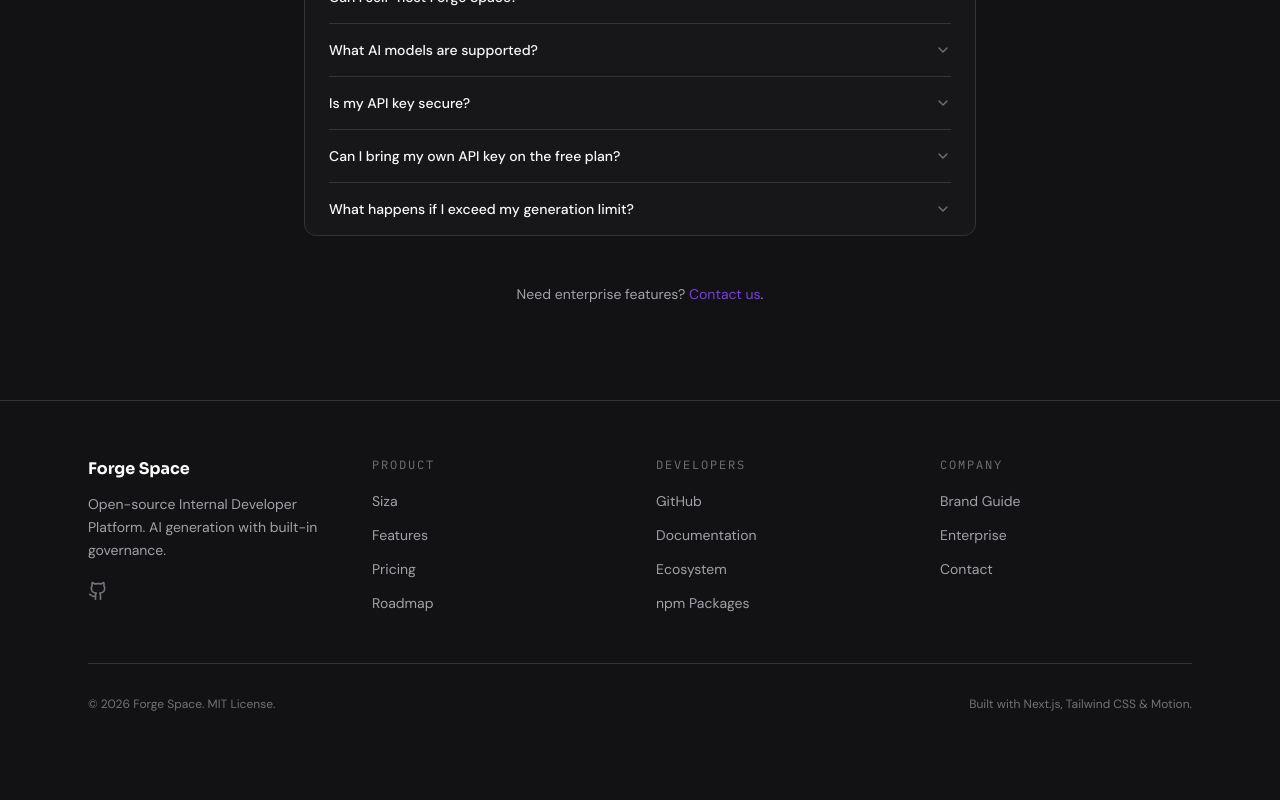
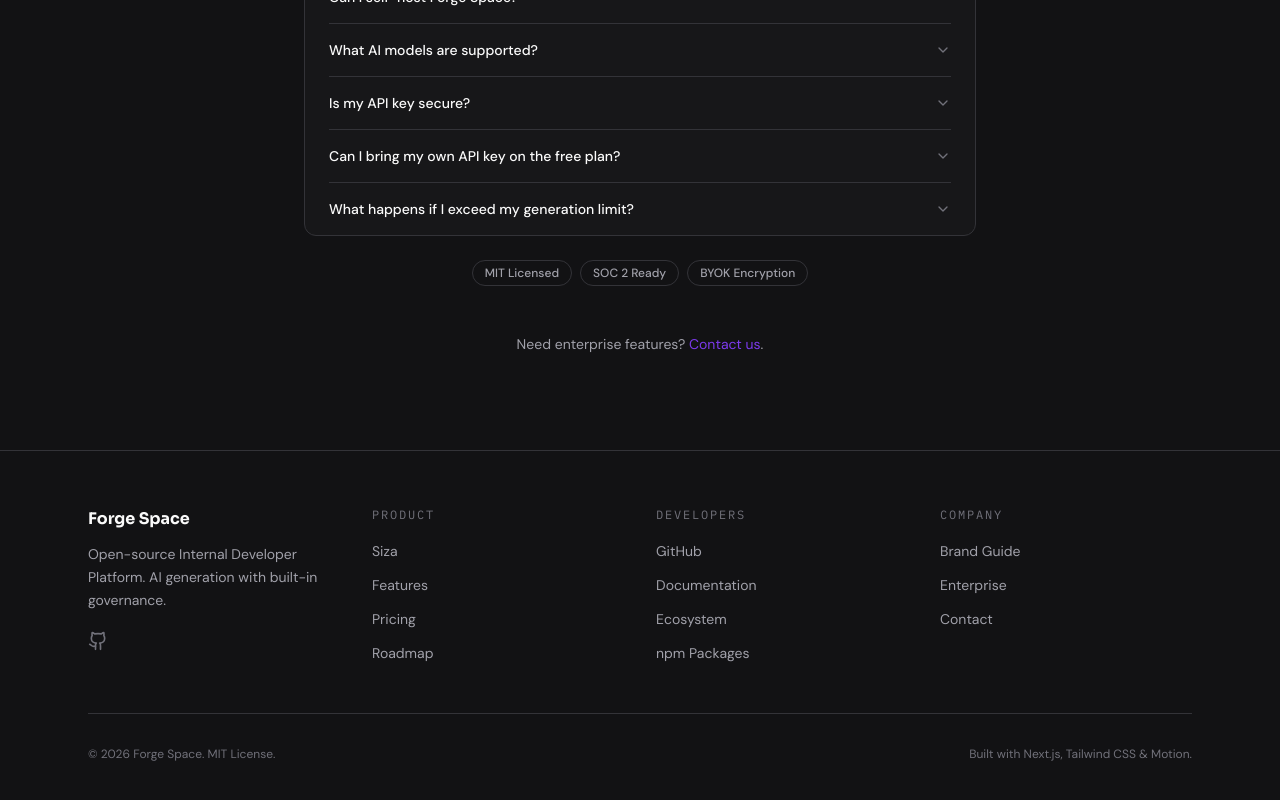
Before and after one commit to Forge-Space/forgespace-web, a Next.js app: page /pricing in a window 1280 px wide. Shown: the part 1481-2281 px from the top of the page. Before the commit the page ends 2249 px from the top, so only its background shows below. Built offline with nearby package versions, Linux system fonts and the light colour scheme; no server answers.

Commit message:
feat(pricing): add trust badges below faq (#84)

```diff
--- a/src/app/pricing/client.tsx
+++ b/src/app/pricing/client.tsx
@@ -317,6 +317,12 @@ export default function PricingPage() {
               <FAQItem key={item.q} q={item.q} a={item.a} />
             ))}
           </div>
+
+          <div className="mt-6 flex flex-wrap items-center justify-center gap-2">
+            <Badge variant="outline">MIT Licensed</Badge>
+            <Badge variant="outline">SOC 2 Ready</Badge>
+            <Badge variant="outline">BYOK Encryption</Badge>
+          </div>
         </motion.div>
 
         {/* Footer contact */}
```
Also changed, not shown: 1 other file (tests, documents, lock files or other folders).
